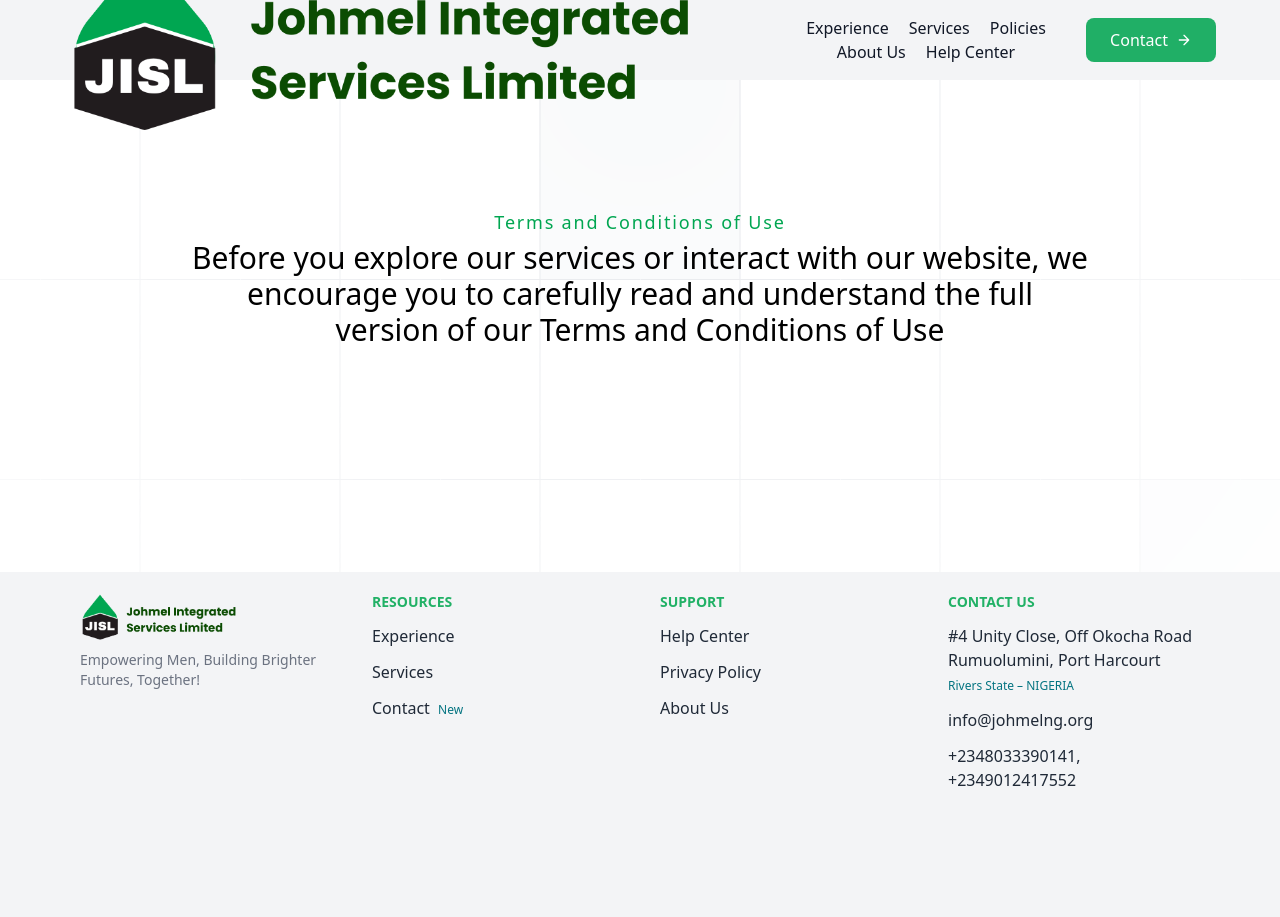
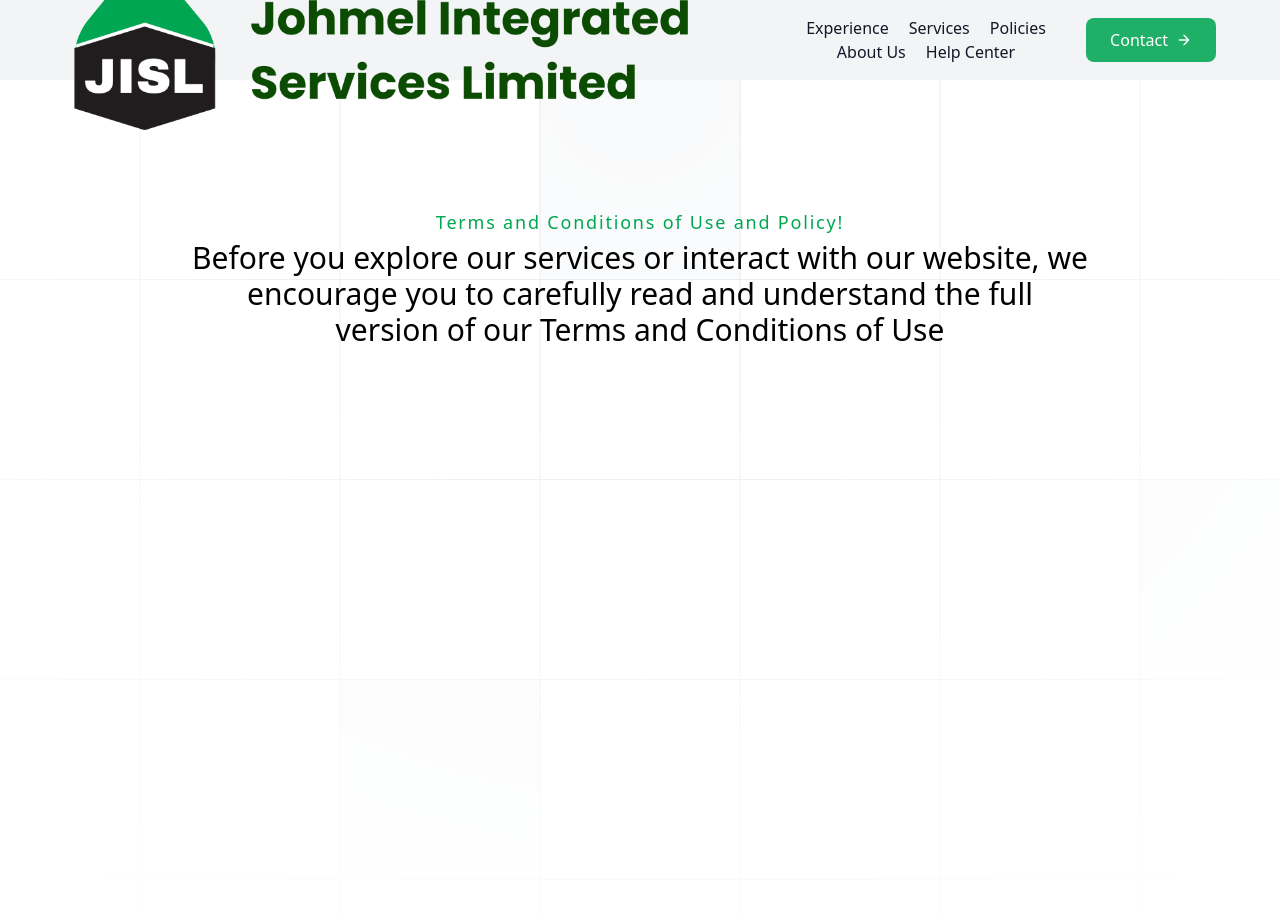
Before and after one commit to templeajuzie/johmel, a Next.js app: page /policies in a window 1280 px wide. Shown: the top 917 px of the page. Built offline with nearby package versions, Linux system fonts and the light colour scheme.

Commit message:
fix: update policy

```diff
--- a/src/Components/Policy/PolicyComp.js
+++ b/src/Components/Policy/PolicyComp.js
@@ -36,15 +36,16 @@
       <div className='general'>
         <div className='flex flex-col text-center w-full mb-20'>
           <h2 className='text-lg text-[#00A651] tracking-widest font-medium title-font mb-1'>
-            Terms and Conditions of Use
+            Terms and Conditions of Use and Policy!
           </h2>
           <h1 className='sm:text-3xl text-2xl font-medium title-font mb-4 text-black lg:px-48'>
             Before you explore our services or interact with our website, we
             encourage you to carefully read and understand the full version of
             our Terms and Conditions of Use
           </h1>
+        </div>
 
-
+        <div className="body h-screen">
 
         </div>
       </div>
```
